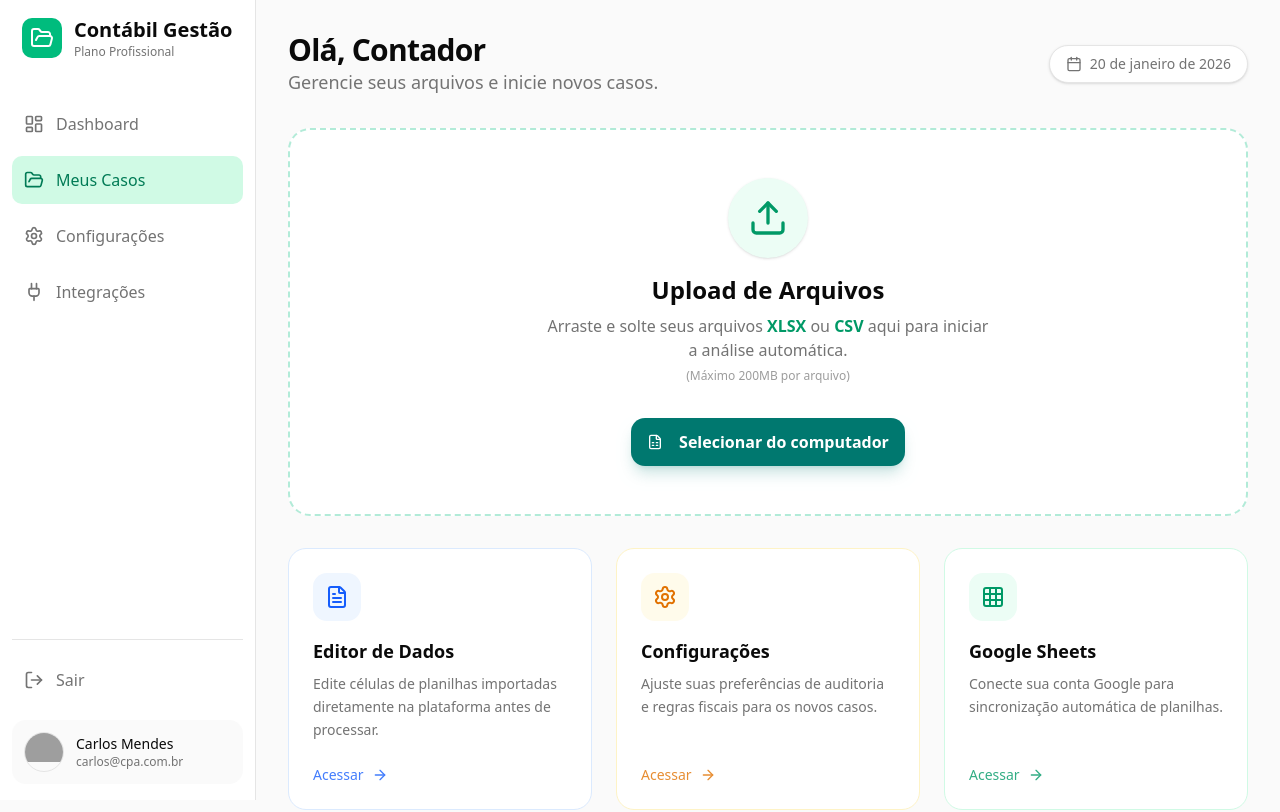
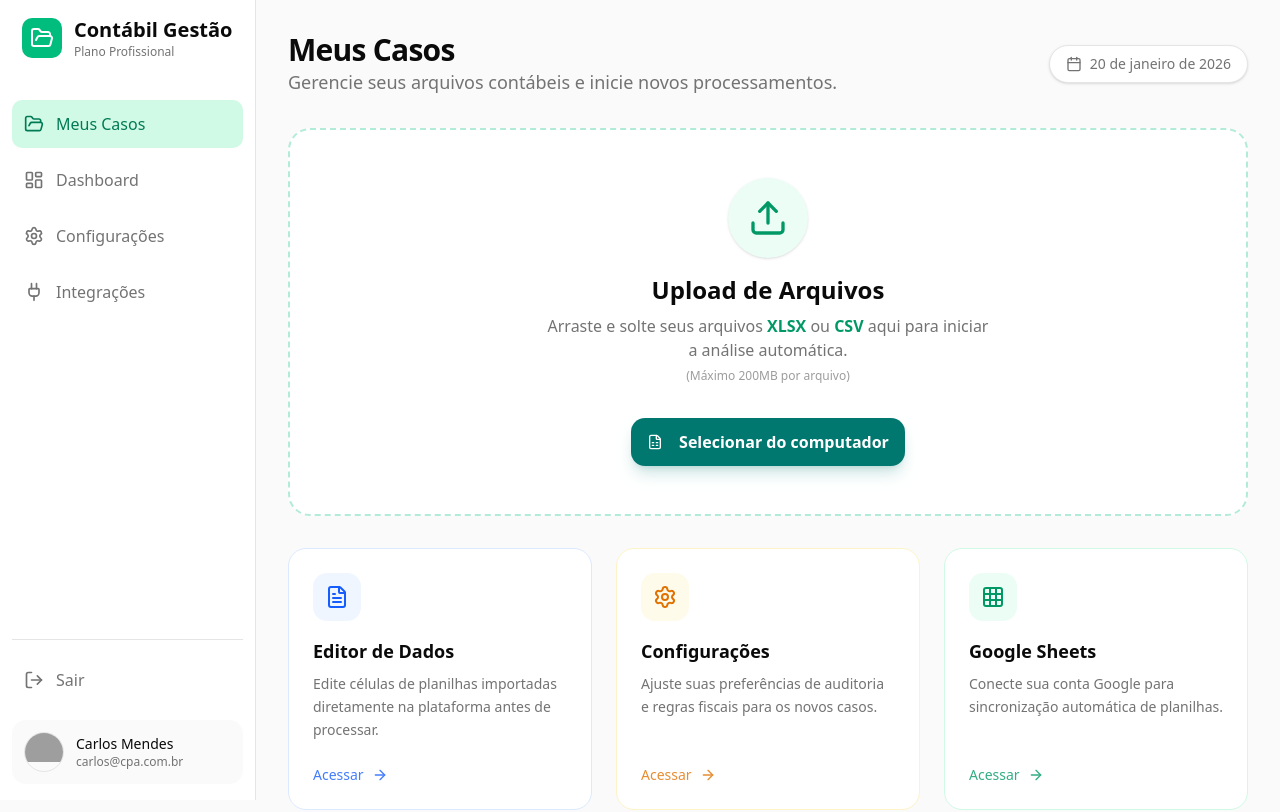
Before and after one commit to rodrigod3v/.conti, a Next.js app: page / in a window 1280 px wide. Shown: the top 812 px of the page. Built offline with nearby package versions, Linux system fonts and the light colour scheme; grey boxes are pictures that could not be loaded.

Commit message:
Refactor: Make 'Meus Casos' the Home Page

```diff
--- a/app/page.tsx
+++ b/app/page.tsx
@@ -61,9 +61,9 @@ export default function Home() {
       {/* Header Section */}
       <div className="flex flex-col justify-between gap-4 md:flex-row md:items-center">
         <div>
-          <h1 className="text-3xl font-bold tracking-tight text-foreground">Olá, Contador</h1>
+          <h1 className="text-3xl font-bold tracking-tight text-foreground">Meus Casos</h1>
           <p className="text-lg text-muted-foreground">
-            Gerencie seus arquivos e inicie novos casos.
+            Gerencie seus arquivos contábeis e inicie novos processamentos.
           </p>
         </div>
         <div className="flex items-center gap-2 rounded-full border bg-white px-4 py-2 text-sm font-medium text-muted-foreground shadow-sm dark:bg-card">
--- a/components/layout/sidebar.tsx
+++ b/components/layout/sidebar.tsx
@@ -7,14 +7,14 @@ import { LayoutDashboard, FolderOpen, Settings, Plug, LogOut } from "lucide-reac
 
 const sidebarItems = [
     {
+        title: "Meus Casos",
+        href: "/",
+        icon: FolderOpen,
+    },
+    {
         title: "Dashboard",
         href: "/dashboard",
         icon: LayoutDashboard,
-    },
-    {
-        title: "Meus Casos",
-        href: "/", // Assuming Home is "Meus Casos" or similar workflow
-        icon: FolderOpen,
     },
     {
         title: "Configurações",
```
